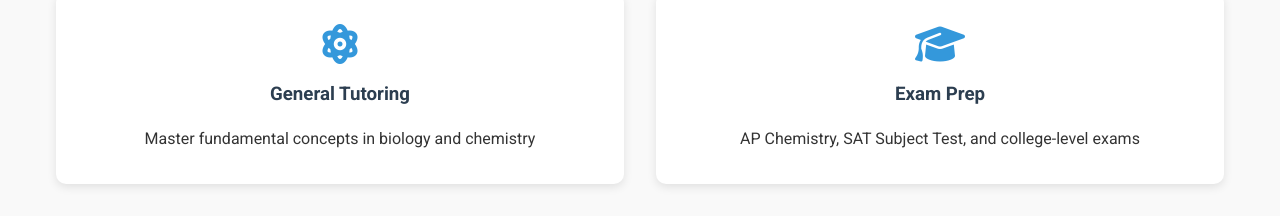
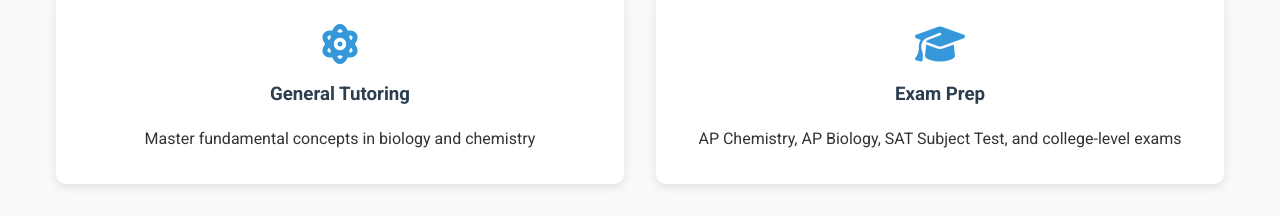
Before and after one commit to epicfight250/biochemtutoring, a plain HTML site: page index.html in a window 1280 px wide. Shown: the part 1060-1276 px from the top of the page. Drawn offline with nearby package versions, Linux system fonts and the light colour scheme.

Commit message:
Add AP Biology to exam prep services

```diff
--- a/index.html
+++ b/index.html
@@ -46,7 +46,7 @@
             <div class="service-card">
                 <i class="fas fa-graduation-cap"></i>
                 <h3>Exam Prep</h3>
-                <p>AP Chemistry, SAT Subject Test, and college-level exams</p>
+                <p>AP Chemistry, AP Biology, SAT Subject Test, and college-level exams</p>
             </div>
         </div>
     </section>
```
